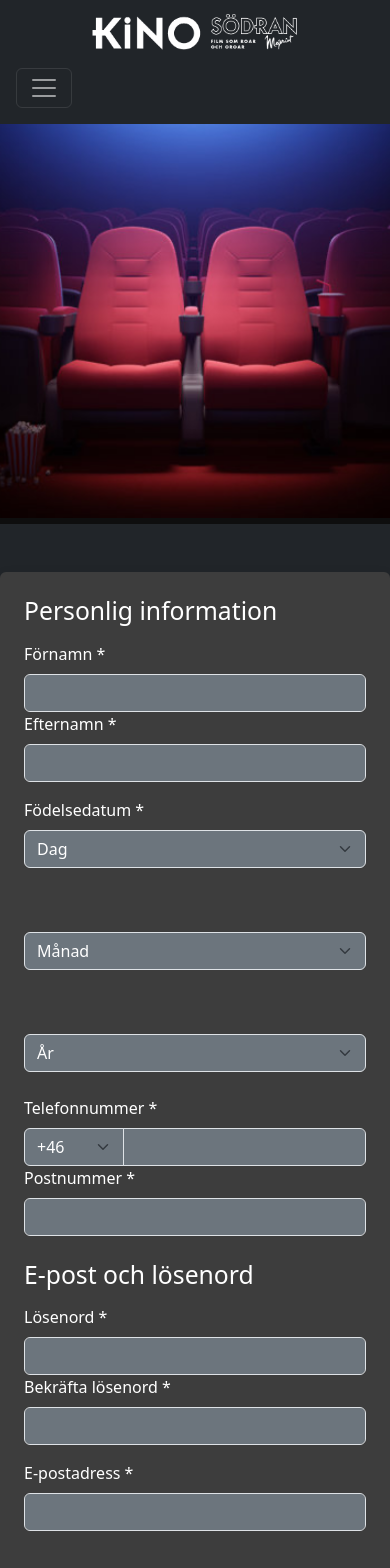
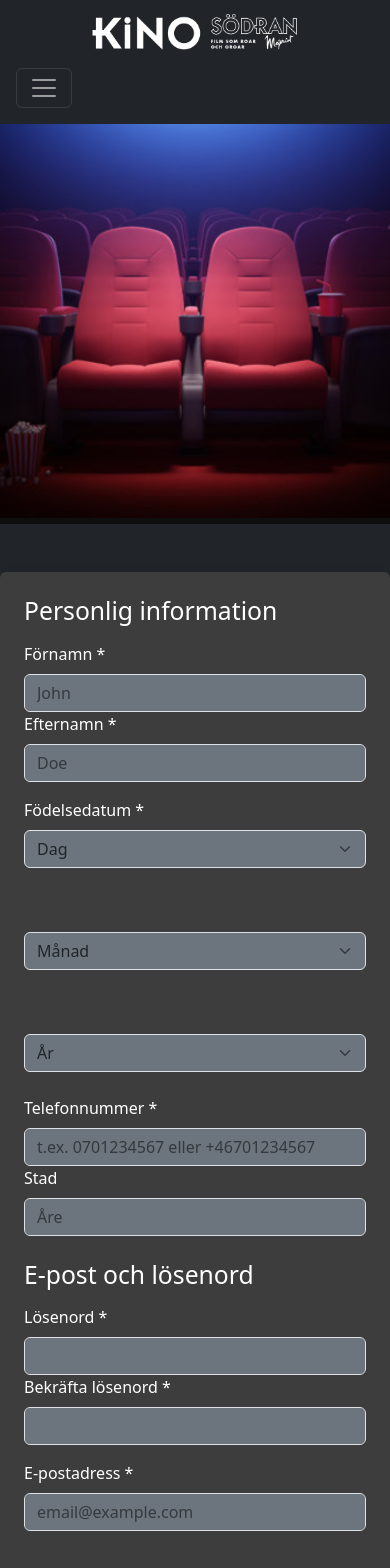
Before and after one commit to EmpyreanMist/fullstack-kino, a Next.js app: page /register in a window 390 px wide. Shown: the top 1568 px of the page. Built offline with nearby package versions, Linux system fonts and the light colour scheme.

Commit message:
Add responsive feedback and validation to registration form

```diff
--- a/src/components/RegisterForm.tsx
+++ b/src/components/RegisterForm.tsx
@@ -1,4 +1,57 @@
+'use client';
+import { useState } from 'react';
+
 export default function RegisterForm() {
+  // to handle the year form input
+  const date = new Date();
+  let currentYear = date.getFullYear();
+
+  // object to handle values from form.
+  const [formData, setFormData] = useState<{
+    firstName: string;
+    lastName: string;
+    email: string;
+    phoneNumber: string;
+    birthDay?: number;
+    birthMonth: string;
+    birthYear?: number;
+    city: string;
+    password1: string;
+    comparePassword: string;
+  }>({
+    firstName: '',
+    lastName: '',
+    email: '',
+    phoneNumber: '',
+    birthDay: undefined,
+    birthMonth: '',
+    birthYear: undefined,
+    city: '',
+    password1: '',
+    comparePassword: '',
+  });
+
+  // Checks if password meets the requirements
+  const isPasswordValid = (password: string) => {
+    const hasMinLength = password.length >= 8;
+    const hasUppercase = /[A-Z]/.test(password);
+    const hasSpecialChar = /[!@#$%^&*(),.?":{}|<>]/.test(password);
+    return hasMinLength && hasUppercase && hasSpecialChar;
+  };
+
+  // Checks if both password are equal
+  const doPasswordsMatch = (password1: string, comparePassword: string) => {
+    return password1 === comparePassword;
+  };
+
+  // Handles form value changes
+  const handleChange = (e: React.ChangeEvent<HTMLInputElement | HTMLSelectElement>) => {
+    const { id, value } = e.target;
+    console.log(formData.password1, formData.comparePassword);
+
+    setFormData(prev => ({ ...prev, [id]: value }));
+  };
+
   return (
     <div className="bg-dark min-vh-100 d-flex justify-content-center align-items-start py-5">
       <form
@@ -16,13 +69,29 @@ export default function RegisterForm() {
               <label htmlFor="firstName" className="form-label text-white">
                 Förnamn *
               </label>
-              <input type="text" className="form-control bg-secondary text-white" id="firstName" />
+              <input
+                type="text"
+                onChange={handleChange}
+                className="form-control bg-secondary text-white"
+                id="firstName"
+                value={formData.firstName}
+                required
+                placeholder="John"
+              />
             </div>
             <div className="col-md-6">
               <label htmlFor="lastName" className="form-label text-white">
                 Efternamn *
               </label>
-              <input type="text" className="form-control bg-secondary text-white" id="lastName" />
+              <input
+                type="text"
+                onChange={handleChange}
+                className="form-control bg-secondary text-white"
+                id="lastName"
+                value={formData.lastName}
+                required
+                placeholder="Doe"
+              />
             </div>
           </div>
 
@@ -31,8 +100,14 @@ export default function RegisterForm() {
               <label htmlFor="birthDay" className="form-label text-white">
                 Födelsedatum *
               </label>
-              <select id="birthDay" className="form-select mb-2 bg-secondary text-white">
-                <option>Dag</option>
+              <select
+                id="birthDay"
+                className="form-select mb-2 bg-secondary text-dark"
+                onChange={handleChange}
+              >
+                <option value={formData.birthDay ?? ''} hidden>
+                  Dag
+                </option>
                 {[...Array(31)].map((_, i) => (
                   <option key={i + 1}>{i + 1}</option>
                 ))}
@@ -41,10 +116,13 @@ export default function RegisterForm() {
             <div className="col-md-4">
               <label className="form-label invisible">Månad</label>
               <select
+                onChange={handleChange}
                 id="birthMonth"
-                className="form-select mb-2 mt-4 mt-md-0 bg-secondary text-white"
+                className="form-select mb-2 mt-4 mt-md-0 bg-secondary text-dark"
               >
-                <option>Månad</option>
+                <option value="" hidden>
+                  Månad
+                </option>
                 {[
                   'Januari',
                   'Februari',
@@ -66,12 +144,13 @@ export default function RegisterForm() {
             <div className="col-md-4">
               <label className="form-label invisible">År</label>
               <select
+                onChange={handleChange}
                 id="birthYear"
-                className="form-select mb-2 mt-4 mt-md-0 bg-secondary text-white"
+                className="form-select mb-2 mt-4 mt-md-0 bg-secondary text-dark"
               >
-                <option>År</option>
+                <option hidden>År</option>
                 {Array.from({ length: 100 }, (_, i) => (
-                  <option key={i}>{2025 - i}</option>
+                  <option key={i}>{currentYear - i}</option>
                 ))}
               </select>
             </div>
@@ -83,26 +162,30 @@ export default function RegisterForm() {
                 Telefonnummer *
               </label>
               <div className="input-group">
-                <select
-                  id="phoneCode"
-                  className="form-select bg-secondary text-white"
-                  style={{ maxWidth: '100px' }}
-                >
-                  <option>+46</option>
-                  <option>+47</option>
-                </select>
                 <input
-                  type="text"
+                  onChange={handleChange}
+                  type="tel"
+                  pattern="^(\+46|0)[\s\d]{7,14}$"
                   className="form-control bg-secondary text-white"
                   id="phoneNumber"
+                  value={formData.phoneNumber}
+                  placeholder="t.ex. 0701234567 eller +46701234567"
+                  required
                 />
               </div>
             </div>
             <div className="col-md-6">
-              <label htmlFor="postalCode" className="form-label text-white">
-                Postnummer *
+              <label htmlFor="city" className="form-label text-white">
+                Stad
               </label>
-              <input type="text" className="form-control bg-secondary text-white" id="postalCode" />
+              <input
+                onChange={handleChange}
+                type="text"
+                className="form-control bg-secondary text-white"
+                id="city"
+                value={formData.city}
+                placeholder="Åre"
+              />
             </div>
           </div>
         </div>
@@ -114,32 +197,92 @@ export default function RegisterForm() {
               <label htmlFor="password" className="form-label text-white">
                 Lösenord *
               </label>
+
+              {/* Input för första lösenordet */}
               <input
+                onChange={handleChange}
                 type="password"
-                className="form-control bg-secondary text-white"
-                id="password"
+                className={`form-control text-white ${
+                  !formData.password1
+                    ? 'bg-secondary'
+                    : isPasswordValid(formData.password1) &&
+                      doPasswordsMatch(formData.password1, formData.comparePassword)
+                    ? 'bg-success'
+                    : 'bg-warning'
+                }`}
+                id="password1"
+                value={formData.password1}
+                required
               />
             </div>
             <div className="col-md-6">
               <label htmlFor="confirmPassword" className="form-label text-white">
                 Bekräfta lösenord *
               </label>
+              {/* Input för att bekräfta lösenord */}
               <input
                 type="password"
-                className="form-control bg-secondary text-white"
-                id="confirmPassword"
+                id="comparePassword"
+                onChange={handleChange}
+                value={formData.comparePassword}
+                required
+                className={`form-control text-white ${
+                  !formData.comparePassword
+                    ? 'bg-secondary'
+                    : isPasswordValid(formData.password1) &&
+                      doPasswordsMatch(formData.password1, formData.comparePassword)
+                    ? 'bg-success'
+                    : 'bg-warning'
+                }`}
               />
             </div>
           </div>
+
+          {/* När man skriver i första lösenordet så visas direkt feedback, körs bara om någon har börjat skriva */}
+          {formData.password1 && (
+            <small
+              className={`d-block mt-2 ${
+                isPasswordValid(formData.password1) ? 'text-success' : 'text-danger'
+              }`}
+            >
+              {isPasswordValid(formData.password1)
+                ? 'Lösenordet är starkt nog'
+                : 'Minst 8 tecken, 1 stor bokstav & 1 specialtecken krävs'}
+            </small>
+          )}
+
+          {/* Jämför lösenorden mot varandra och ger feedback om de matchar */}
+          {formData.comparePassword && (
+            <small
+              className={`d-block mt-2 ${
+                doPasswordsMatch(formData.password1, formData.comparePassword)
+                  ? 'text-success'
+                  : 'text-danger'
+              }`}
+            >
+              {doPasswordsMatch(formData.password1, formData.comparePassword)
+                ? 'Lösenorden matchar'
+                : 'Lösenorden matchar inte'}
+            </small>
+          )}
 
           <div className="mb-3">
             <label htmlFor="email" className="form-label text-white">
               E-postadress *
             </label>
-            <input type="email" className="form-control bg-secondary text-white" id="email" />
+            <input
+              onChange={handleChange}
+              type="email"
+              className="form-control bg-secondary text-white"
+              id="email"
+              value={formData.email}
+              required
+              placeholder="email@example.com"
+            />
           </div>
         </div>
 
+        {/* Skickar formuläret vidare */}
         <button type="submit" className="btn btn-primary mt-5 mt-3 mx-auto d-block">
           Registrera dig
         </button>
```
